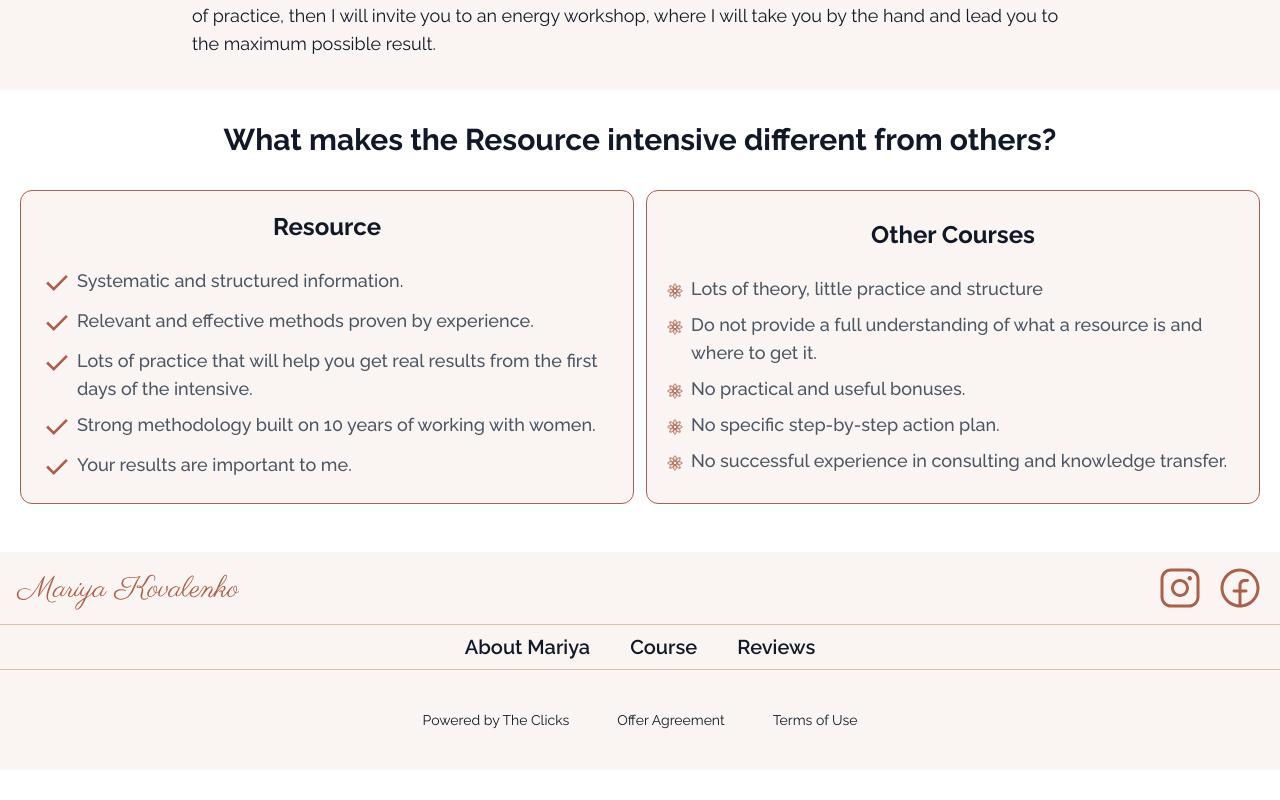
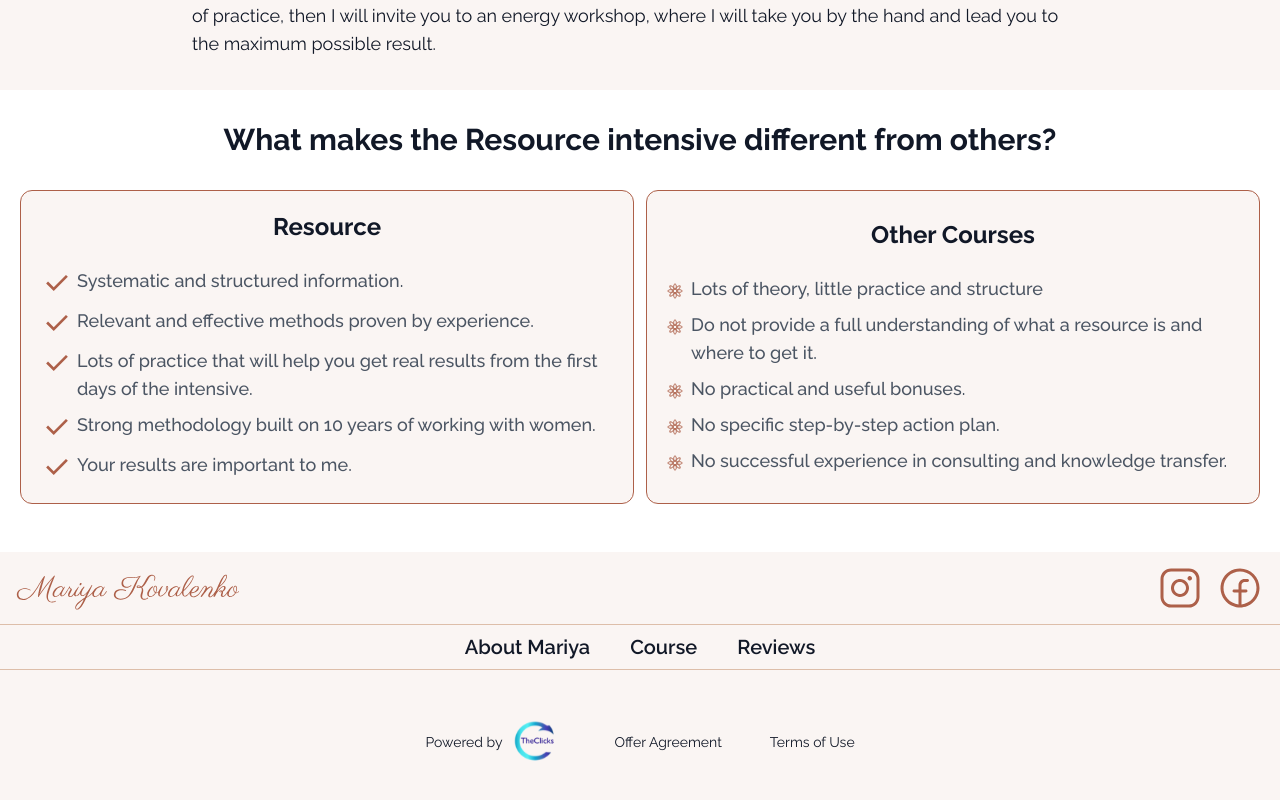
Before and after one commit to Mo2207/Astrology-Site, a Next.js app: page / in a window 1280 px wide. Shown: the part 7664-8464 px from the top of the page. Before the commit the page ends 8434 px from the top, so only its background shows below. Built offline with nearby package versions, Linux system fonts and the light colour scheme.

Commit message:
added TheClicks logo to footer

```diff
--- a/src/app/components/footer.tsx
+++ b/src/app/components/footer.tsx
@@ -5,11 +5,12 @@ import Image from "next/image";
 import logo from "../../../public/assets/img/navigation/icons/main-logo.svg";
 import instagram from "../../../public/assets/img/navigation/icons/instagram.svg";
 import facebook from "../../../public/assets/img/navigation/icons/facebook.svg";
+// import clicks from "../../../public/assets/img/icons/clicks-logo.webp";
 
 export default function Footer() {
   const { t } = useTranslation();
 
-  const links = t("footer.list", { returnObjects: true }) as Array<{ title: string; link: string }>;
+  const links = t("footer.list", { returnObjects: true }) as Array<{ title: string; link: string; logo: string }>;
 
   // defined custom navs here since contact isnt needed it is already at the bottom of page
   const navs = [
@@ -70,14 +71,15 @@ export default function Footer() {
           {links.map((item, index) => (
             <div
               key={index}
-              className="text-sm cursor-pointer"
+              className="text-sm cursor-pointer flex justify-center"
             >
               <a
                 href={item.link}
                 target="_blank"
-                className="hover:underline"
+                className="hover:underline flex justify-center items-center"
               >
                 {item.title}
+                {item.logo && <img src={item.logo} alt="TheClicks logo" className="w-[4rem] h-[4rem]" />}
               </a>
             </div>
           ))}
--- a/src/app/locales/en.json
+++ b/src/app/locales/en.json
@@ -340,8 +340,9 @@
   "footer": {
     "list": [
       {
-        "title": "Powered by The Clicks",
-        "link": "https://theclicks.ca/en"
+        "title": "Powered by",
+        "link": "https://theclicks.ca/en",
+        "logo": "/assets/img/icons/clicks-logo.svg"
       },
       {
         "title": "Offer Agreement",
--- a/src/app/locales/ru.json
+++ b/src/app/locales/ru.json
@@ -332,8 +332,9 @@
   "footer": {
   "list": [
     {
-      "title": "Разработано The Clicks",
-      "link": "https://theclicks.ca/en"
+      "title": "Разработано",
+      "link": "https://theclicks.ca/en",
+      "logo": "/assets/img/icons/clicks-logo.svg"
     },
     {
       "title": "Оферта",
```
Also changed, not shown: public/assets/img/icons/clicks-logo.svg (added).
